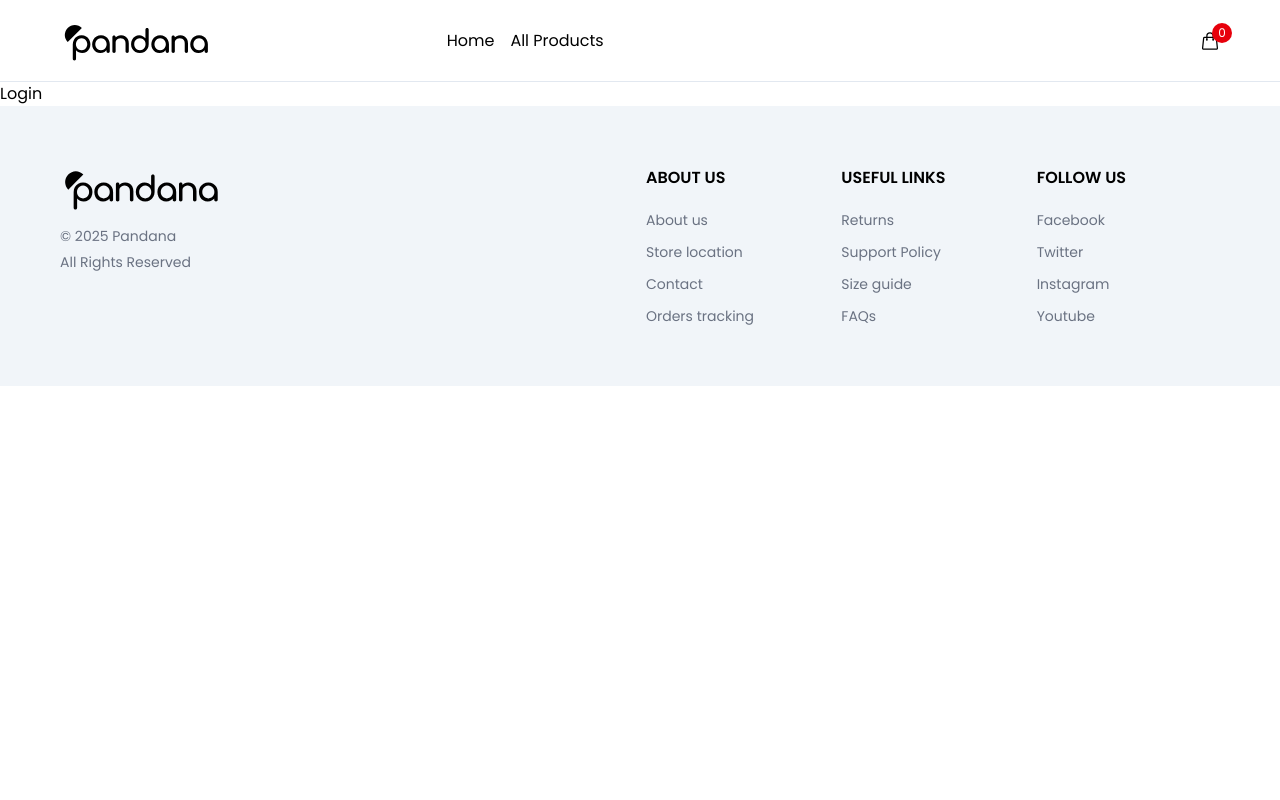
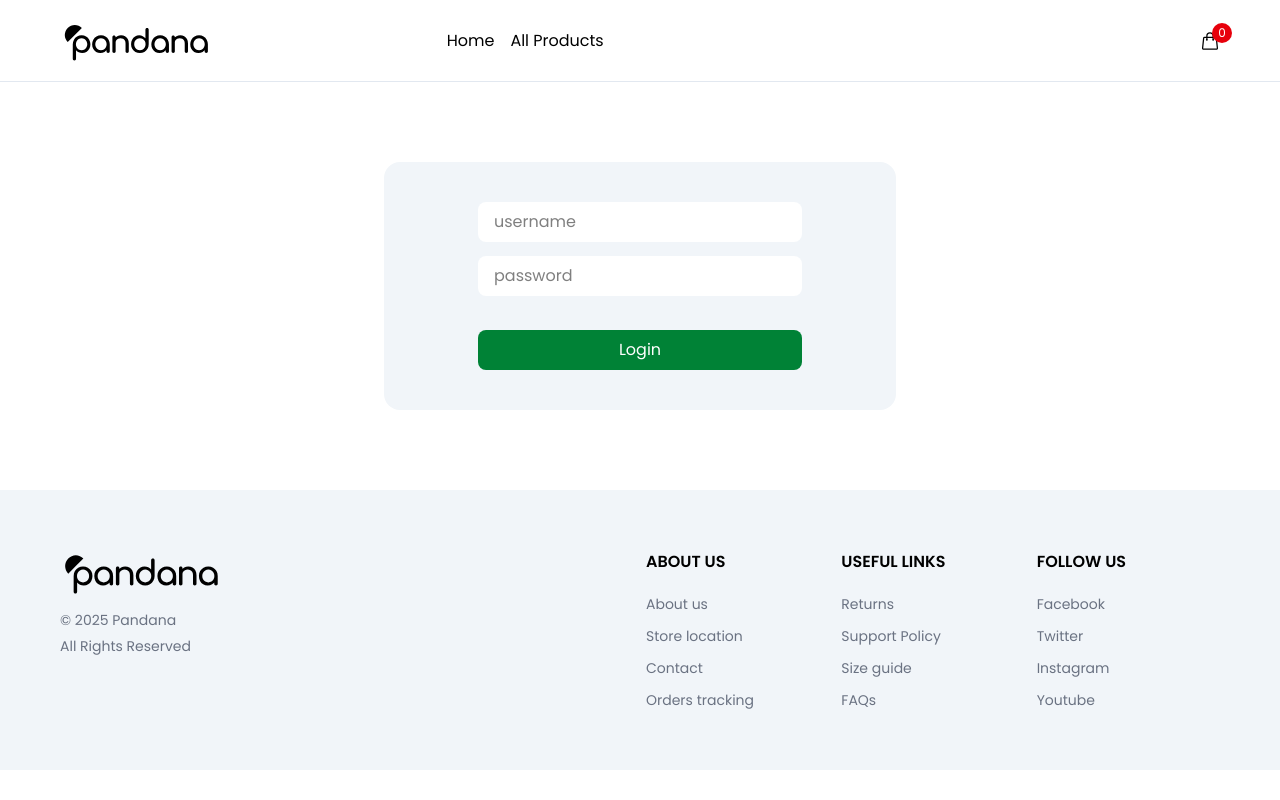
Before and after one commit to SiminDev/Pandana, a React (Vite) app: page /login in a window 1280 px wide. Built offline with nearby package versions, Linux system fonts and the light colour scheme.

Commit message:
login page ui

```diff
--- a/src/pages/login/Login.tsx
+++ b/src/pages/login/Login.tsx
@@ -1,8 +1,41 @@
+import { useState } from "react";
 
 function Login() {
+  const [user, setUser] = useState({
+    username: "",
+    password: "",
+  });
+
+  const handleChange = (e: React.ChangeEvent<HTMLInputElement>) => {
+    const { name, value } = e.target;
+    setUser({ ...user, [name]: value });
+  };
   return (
-    <div>Login</div>
-  )
+    <div className="flex justify-center py-20">
+      <div className="bg-slate-100 rounded-2xl w-2/5 flex flex-col justify-center items-center gap-3.5 p-10">
+        <input
+          className="bg-white px-4 py-2 w-3/4 rounded-lg"
+          type="text"
+          name="username"
+          value={user.username}
+          placeholder="username"
+          onChange={handleChange}
+        ></input>
+        <input
+          className="bg-white px-4 py-2 w-3/4 rounded-lg"
+          type="password"
+          name="password"
+          value={user.password}
+          placeholder="password"
+          onChange={handleChange}
+        ></input>
+
+        <button className="w-3/4 rounded-lg bg-green-700 text-white py-2 cursor-pointer mt-5">
+          Login
+        </button>
+      </div>
+    </div>
+  );
 }
 
-export default Login
+export default Login;
```
